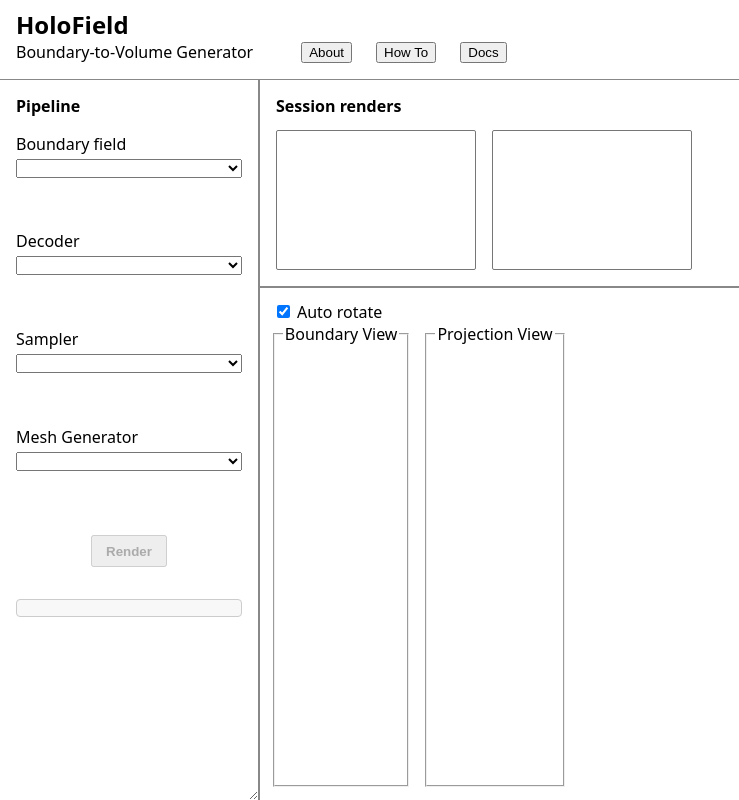
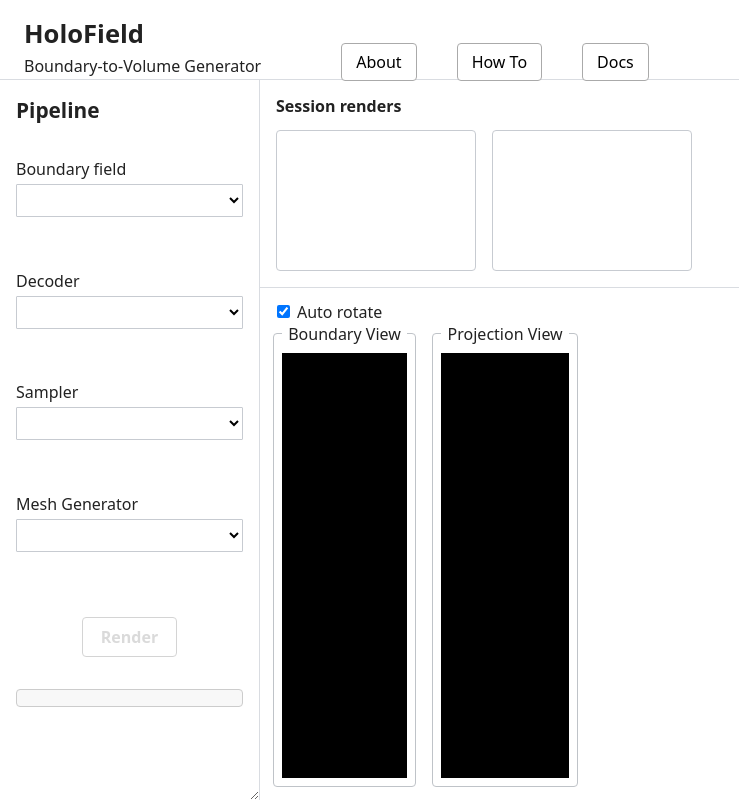
Before and after one commit to ngdias/HoloField, a website: page dist/public/index.html in a window 1280 px wide. Shown: the whole page, without its empty margins (0-739 px from the left). Drawn offline with nearby package versions, Linux system fonts and the light colour scheme.

Commit message:
Improve application UI styling and layout

```diff
--- a/dist/public/index.html
+++ b/dist/public/index.html
@@ -117,7 +117,7 @@
 
                             <legend>Boundary View</legend>
 
-                            <div id="boundary-viewer"></div>
+                            <div id="boundary-viewer" class="viewer"></div>
 
                         </fieldset>
 
@@ -125,7 +125,7 @@
 
                             <legend>Projection View</legend>
 
-                            <div id="projection-viewer"></div>
+                            <div id="projection-viewer" class="viewer"></div>
 
                         </fieldset>
 
--- a/dist/public/style.css
+++ b/dist/public/style.css
@@ -3,7 +3,8 @@
 }
 
 h1 {
-    font-size: clamp(1rem, 3vh, 2.5rem);
+    /*font-size: clamp(1rem, 3vh, 2.5rem);*/
+    font-size: clamp(1.5rem, 2vw, 2.5rem);
 
     margin: 0;
     /*margin-top: 0.5rem;*/
@@ -19,6 +20,7 @@ h2 {
 
 p {
     font-size: clamp(0.7rem, 2.5vh, 1rem);
+    /*font-size: 0.95rem;*/
 
     margin: 0.25rem 0 0 0;
 }
@@ -32,6 +34,9 @@ body {
     margin: 0;
 
     font-family: system-ui, sans-serif;
+
+    color: #222;
+    background: #fff;
 }
 
 header {
@@ -41,9 +46,47 @@ header {
     height: 10vh;
     /*box-sizing: border-box;*/
 
-    padding: 0.5rem 1rem;
+    padding: 16px 24px;
+    /*padding: 0.5rem 1rem;*/
 
-    border-bottom: 1px solid #888;
+    background: #fff;
+
+    /*border-bottom: 1px solid #888;*/
+    border-bottom: 1px solid #d9dce1;
+}
+
+button {
+    padding: 7px 14px;
+    border: 1px solid #aaa;
+    border-radius: 4px;
+    background: #fff;
+    font: inherit;
+    cursor: pointer;
+}
+
+button:hover:not(:disabled) {
+    background: #f0f1f3;
+}
+
+button:disabled {
+    opacity: 0.5;
+    cursor: not-allowed;
+}
+
+select {
+    width: 100%;
+    padding: 5px 7px;
+    border: 1px solid #c7cbd1;
+    border-radius: 1px;
+    background: #fff;
+    font: inherit;
+    font-size: 0.9rem;
+}
+
+select:focus {
+    outline: none;
+    border-color: #777;
+    box-shadow: 0 0 0 2px rgba(0, 0, 0, 0.08);
 }
 
 .document-page {
@@ -94,9 +137,10 @@ iframe {
 
     display: flex;
 
-    margin-left: 2rem;
+    margin-top: -0.5rem;
+    margin-left: 4rem;
 
-    gap: 1.5rem;
+    gap: 2.5rem;
 }
 
 #app-layout {
@@ -123,9 +167,13 @@ iframe {
 
     width: 260px;
 
-    border-right: 2px solid #888;
+    background: #fff;
 
-    padding: 0.1rem 1rem 1rem 1rem;
+    /*border-right: 2px solid #888;*/
+    border-right: 1px solid #d9dce1;
+
+    padding: 16px;
+    /*padding: 0.1rem 1rem 1rem 1rem;*/
     /*padding: 1rem;*/
 
     margin: 0;
@@ -139,7 +187,11 @@ iframe {
 
 #pipeline-panel h2 {
 
-    margin-bottom: 0;
+    margin-top: 0;
+    /*margin-bottom: 0;*/
+    margin-bottom: 18px;
+
+    font-size: 1.3rem;
 }
 
 #pipeline-panel label {
@@ -168,7 +220,8 @@ iframe {
 
     margin-top: 0.75rem;
 
-    padding: 0.4rem 0.8rem;
+    /*padding: 0.4rem 0.8rem;*/
+    padding: 8px 18px;
 
     font-weight: 600;
 
@@ -199,6 +252,8 @@ iframe {
 
     min-width: 0;
     min-height: 0;
+
+    /*background: #fff;*/
 }
 
 #docs-workspace iframe {
@@ -227,36 +282,7 @@ iframe {
     display: none;
 }
 
-/*
-.workspace-page {
-
-    flex: 1;
-
-    display: flex;
-    flex-direction: column;
-
-    min-height: 0;
-}
-
-.workspace-hidden {
-
-    display: none;
-}
-*/
-
-/*
-#render-workspace {
-
-    flex: 1;
-
-    display: flex;
-    flex-direction: column;
-
-    min-height: 0;
-}
-*/
-
-/* Top render list */
+/* Top - Render list */
 
 #render-list-panel {
 
@@ -265,22 +291,13 @@ iframe {
 
     height: 26vh;
 
+    background: #fff;
+
     padding: 0.1rem 1rem 1rem;
 
-    border-bottom: 2px solid #888;
+    /*border-bottom: 2px solid #888;*/
+    border-bottom: 1px solid #d9dce1;
 }
-
-/*
-#render-list-page {
-
-    flex: 1;
-
-    display: flex;
-    flex-direction: column;
-
-    min-height: 0;
-}
-*/
 
 #render-list-layout {
 
@@ -300,6 +317,20 @@ iframe {
     width: var(--frame-width);
     /*width: var(--viewer-size);*/
     /*width: 600px;*/
+
+    background: #fff;
+
+    /*padding: 14px 16px;*/
+    padding: 12px;
+
+    /*border-bottom: 1px solid #d9dce1;*/
+    border: 1px solid #c7cbd1;
+    border-radius: 4px;
+}
+
+.render-list select[multiple] {
+    border: 1px solid #c7cbd1;
+    border-radius: 4px;
 }
 
 /* Three.js area */
@@ -314,6 +345,9 @@ iframe {
     min-height: 0;
 
     padding: 0.8rem;
+
+    /*background: #f4f5f7;*/
+    background: #fff;
 }
 
 #viewer-layout {
@@ -336,11 +370,17 @@ iframe {
     padding: 0.5rem;
 
     min-height: 0;
+
+    border: 1px solid #bfc3c8;
+    border-radius: 4px;
 }
 
 .viewer-frame > legend {
 
     margin-left: auto;
+    padding: 0 0.4rem;
+
+    font-weight: 500;
 }
 
 .viewer-frame > div {
@@ -350,4 +390,7 @@ iframe {
     min-height: 0;
 
     aspect-ratio: 1;
+
+    background: #000;
+    overflow: hidden;
 }
```
